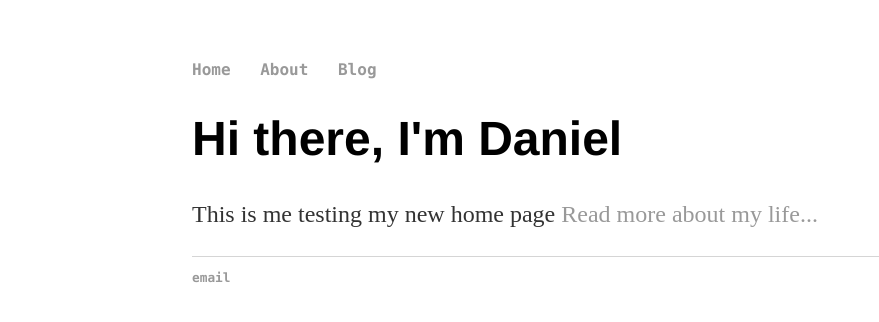
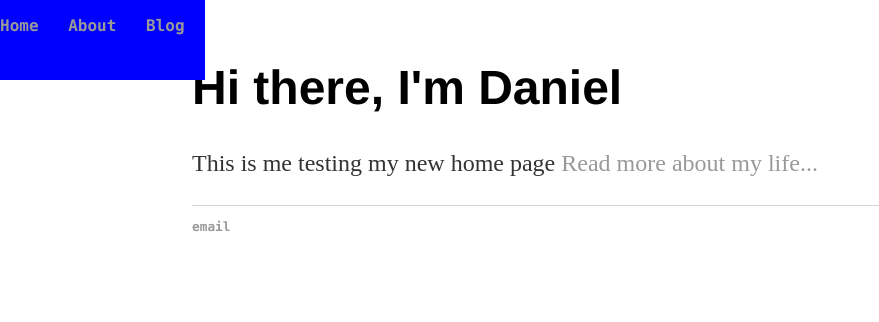
Before and after one commit to DanielmmFrank/Danielmmfrank.github.io, a Jekyll site: the page built from index.html, in a window 1280 px wide. Shown: the top 322 px of the page, without its empty margins (0-879 px from the left). Built offline with Jekyll 4.4.1, drawn with Linux system fonts in a browser that asks for light colours.

Commit message:
Update main.css

```diff
--- a/css/main.css
+++ b/css/main.css
@@ -1,7 +1,17 @@
 body {
     margin: 60px auto;
     width: 70%;
+    position: relative;
 }
+
+nav{
+position: fixed;
+    top: 0;
+    left: 0;
+    height: 80px;
+    background: blue;
+}
+
 nav ul, footer ul {
     font-family:'Consolas', 'monaco', 'monospace';
     padding: 0px;
```
